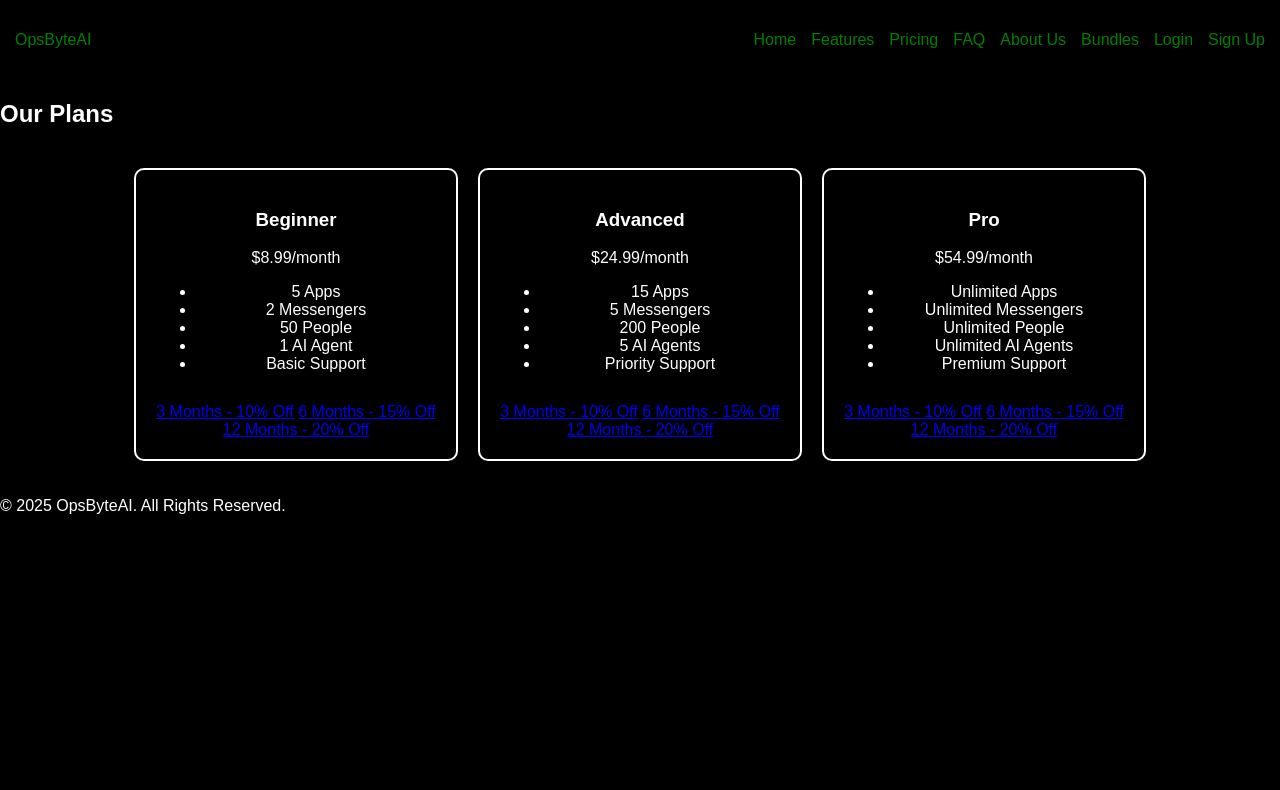
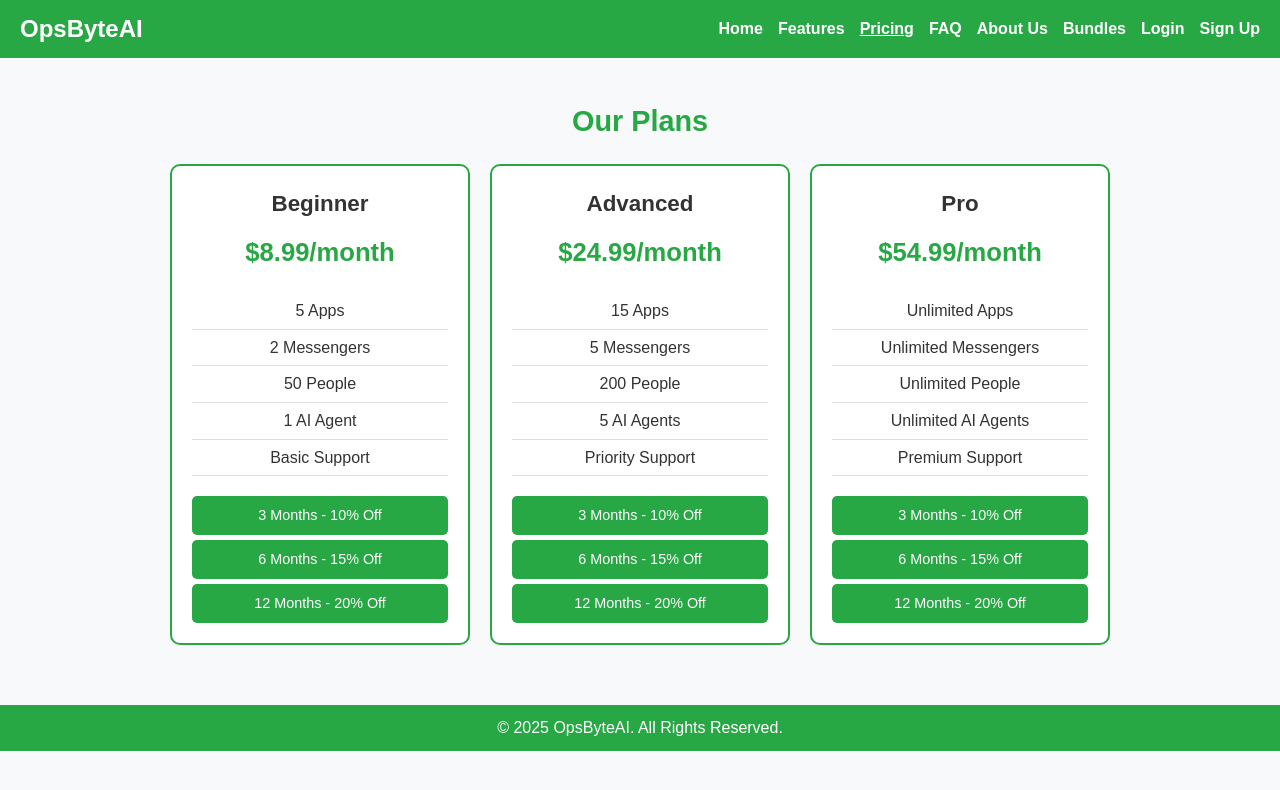
Before and after one commit to Kiyan-dev/OpsByteAi-website, a plain HTML site: page pricing.html in a window 1280 px wide. Drawn offline with Linux system fonts and the light colour scheme.

Commit message:
Update style.css

```diff
--- a/style.css
+++ b/style.css
@@ -1,50 +1,71 @@
+/* ===== RESET ===== */
+* {
+  margin: 0;
+  padding: 0;
+  box-sizing: border-box;
+}
+
 body {
   font-family: Arial, sans-serif;
-  margin: 0;
-  background: black;
-  color: white;
+  background-color: #f8f9fa;
+  color: #333;
+  line-height: 1.6;
 }
 
+/* ===== HEADER & NAV ===== */
 header {
-  background: black;
-  color: green;
-  padding: 15px;
+  background-color: #28a745;
+  color: white;
+  padding: 10px 20px;
   display: flex;
+  align-items: center;
   justify-content: space-between;
-  align-items: center;
+  position: sticky;
+  top: 0;
+  z-index: 999;
 }
 
-.nav-links {
+.logo {
+  font-size: 1.5rem;
+  font-weight: bold;
+}
+
+nav ul {
   list-style: none;
   display: flex;
   gap: 15px;
 }
 
-.nav-links a {
-  color: green;
+nav ul li a {
+  color: white;
   text-decoration: none;
+  font-weight: bold;
 }
 
-.hero {
-  text-align: center;
-  padding: 40px 20px;
+nav ul li a:hover,
+nav ul li a.active {
+  text-decoration: underline;
 }
 
-.btn {
-  padding: 10px 20px;
-  text-decoration: none;
-  border-radius: 6px;
-  display: inline-block;
+/* ===== BURGER MENU ===== */
+.burger {
+  display: none;
+  flex-direction: column;
+  cursor: pointer;
 }
 
-.btn.green {
-  background: green;
-  color: white;
+.burger div {
+  width: 25px;
+  height: 3px;
+  background-color: white;
+  margin: 4px;
+  transition: all 0.3s ease;
 }
 
-.btn.white {
-  background: white;
-  color: black;
+/* ===== PRICING SECTION ===== */
+.pricing {
+  padding: 40px 20px;
+  text-align: center;
 }
 
 .plan-container {
@@ -52,29 +73,126 @@ header {
   flex-wrap: wrap;
   justify-content: center;
   gap: 20px;
-  padding: 20px;
 }
 
 .plan-card {
-  background: black;
-  border: 2px solid white;
+  background-color: white;
+  border: 2px solid #28a745;
+  border-radius: 10px;
   padding: 20px;
-  width: 280px;
-  border-radius: 10px;
+  width: 300px;
   text-align: center;
 }
 
-.discount-info {
-  font-size: 0.8em;
-  color: green;
+.plan-card h3 {
+  font-size: 1.4rem;
+  margin-bottom: 10px;
+}
+
+.price {
+  font-size: 1.6rem;
+  color: #28a745;
+  font-weight: bold;
+}
+
+.plan-card ul {
+  list-style: none;
+  margin: 20px 0;
+  padding: 0;
+}
+
+.plan-card ul li {
+  padding: 5px 0;
+  border-bottom: 1px solid #ddd;
 }
 
 .bundle-links {
-  text-align: center;
-  margin-top: 30px;
+  margin-top: 15px;
+  display: flex;
+  flex-direction: column;
+  gap: 5px;
 }
 
-.bundle-details {
-  padding: 20px;
+.bundle-links a {
+  background-color: #28a745;
+  color: white;
+  padding: 8px;
+  text-decoration: none;
+  border-radius: 5px;
   text-align: center;
+  font-size: 0.9rem;
 }
+
+.bundle-links a:hover {
+  background-color: #218838;
+}
+
+/* ===== FAQ & ABOUT ===== */
+section {
+  padding: 30px 20px;
+}
+
+section h2 {
+  margin-bottom: 20px;
+  color: #28a745;
+  font-size: 1.8rem;
+}
+
+.faq-item {
+  background: white;
+  border: 1px solid #ddd;
+  padding: 15px;
+  margin-bottom: 10px;
+  border-radius: 5px;
+}
+
+/* ===== BUTTONS ===== */
+button, .btn {
+  background-color: #28a745;
+  color: white;
+  padding: 10px 15px;
+  border: none;
+  cursor: pointer;
+  font-size: 1rem;
+  border-radius: 5px;
+}
+
+button:hover, .btn:hover {
+  background-color: #218838;
+}
+
+/* ===== FOOTER ===== */
+footer {
+  background-color: #28a745;
+  color: white;
+  text-align: center;
+  padding: 10px;
+  margin-top: 20px;
+}
+
+/* ===== RESPONSIVE ===== */
+@media (max-width: 768px) {
+  nav ul {
+    display: none;
+    flex-direction: column;
+    width: 100%;
+    background-color: #28a745;
+    position: absolute;
+    top: 60px;
+    left: 0;
+    padding: 10px 0;
+  }
+
+  nav ul.show {
+    display: flex;
+  }
+
+  .burger {
+    display: flex;
+  }
+
+  .plan-container {
+    flex-direction: column;
+    align-items: center;
+  }
+}
```
